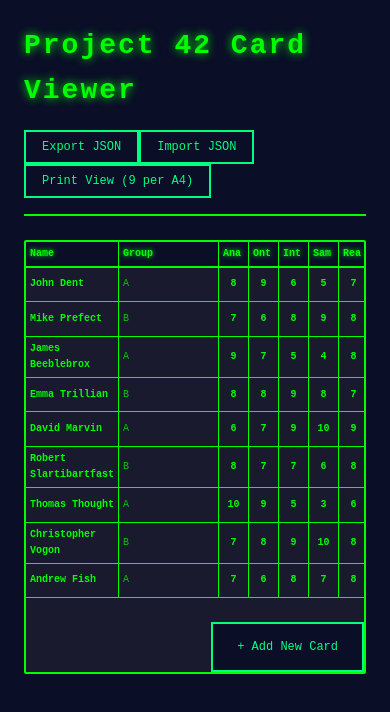
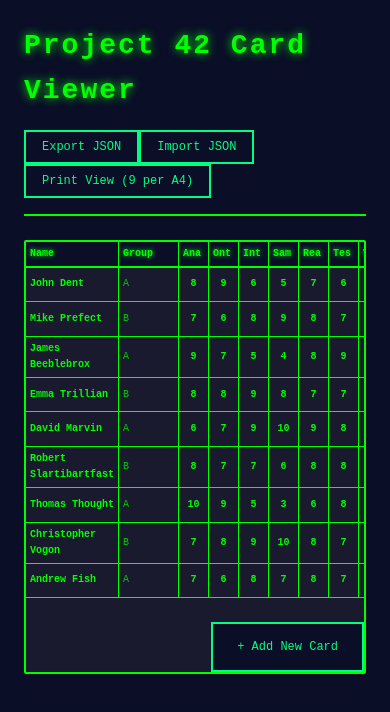
Before and after one commit to Jaapapa/project42cardviewer, a React (Vite) app: page / in a window 390 px wide. Shown: the top 712 px of the page. Built offline with nearby package versions, Linux system fonts and the light colour scheme.

Commit message:
added scrollbar and a safer import

```diff
--- a/src/styles/CardList.css
+++ b/src/styles/CardList.css
@@ -33,6 +33,44 @@
   border: 2px solid var(--fg-light);
   background-color: var(--card-bg);
   border-radius: 2px;
+  scrollbar-width: auto;
+  scrollbar-color: var(--fg-light) var(--bg-dark);
+  -webkit-overflow-scrolling: touch;
+}
+
+/* Webkit scrollbar styling (Chrome, Edge, Safari) */
+.card-table-wrapper::-webkit-scrollbar {
+  width: 12px;
+}
+
+.card-table-wrapper::-webkit-scrollbar-track {
+  background: var(--bg-dark);
+}
+
+.card-table-wrapper::-webkit-scrollbar-thumb {
+  background: var(--fg-light);
+  border-radius: 6px;
+}
+
+.card-table-wrapper::-webkit-scrollbar-thumb:hover {
+  background: #00ff00;
+  box-shadow: 0 0 8px var(--fg-light);
+}
+
+/* Mobile scrollbar visibility */
+@media (max-width: 768px) {
+  .card-table-wrapper {
+    scrollbar-width: auto;
+  }
+
+  .card-table-wrapper::-webkit-scrollbar {
+    width: 16px;
+  }
+
+  .card-table-wrapper::-webkit-scrollbar-thumb {
+    background: var(--fg-light);
+    min-height: 40px;
+  }
 }
 
 .card-table {
@@ -134,7 +172,7 @@
 }
 
 .card-group-cell {
-  min-width: 100px;
+  min-width: 60px;
   color: var(--text-secondary);
   position: relative;
   padding: var(--spacing-md);
--- a/src/utils/cardStorage.ts
+++ b/src/utils/cardStorage.ts
@@ -1,6 +1,18 @@
 import { Card } from '../types/Card';
 
 const STORAGE_KEY = 'project42_cards';
+
+// Migrate card data to ensure all required fields exist
+const migrateCard = (card: any): Card => {
+  return {
+    id: card.id,
+    name: card.name,
+    group: card.group,
+    stats: card.stats,
+    finalGrade: card.finalGrade ?? 7, // Default to 7 if missing
+    flavorText: card.flavorText,
+  };
+};
 
 export const cardStorage = {
   getCards(): Card[] {
@@ -8,7 +20,8 @@ export const cardStorage = {
       const data = localStorage.getItem(STORAGE_KEY);
       if (!data) return [];
       const cards = JSON.parse(data);
-      return Array.isArray(cards) ? cards : [];
+      if (!Array.isArray(cards)) return [];
+      return cards.map(migrateCard);
     } catch (error) {
       console.error('Error reading cards from storage:', error);
       return [];
```
